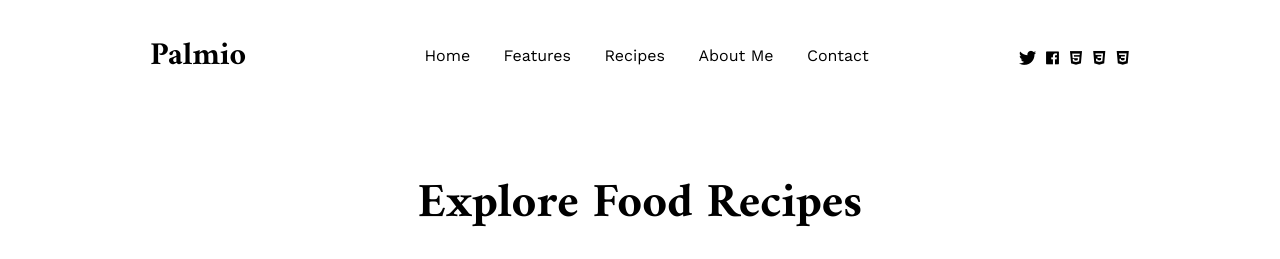
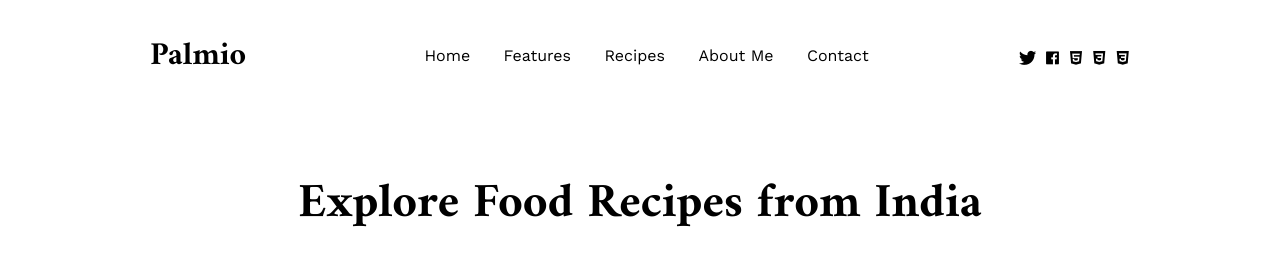
Before and after one commit to immayurpanchal/food-blog-design, a plain HTML site: page index.html in a window 1280 px wide. Shown: the top 259 px of the page. Drawn offline with nearby package versions, Linux system fonts and the light colour scheme; grey boxes are pictures that could not be loaded.

Commit message:
changed recipe title and added indian text

```diff
--- a/index.html
+++ b/index.html
@@ -42,7 +42,7 @@
 		</div>
 		<div class="section-container">
 			<div class="actual-content">
-				<div class="explore-title">Explore Food Recipes</div>
+				<div class="explore-title">Explore Food Recipes from India</div>
 				<div class="explore-food-wrapper">
 					<div class="img-holder">
 						<div class="img"></div>
```
